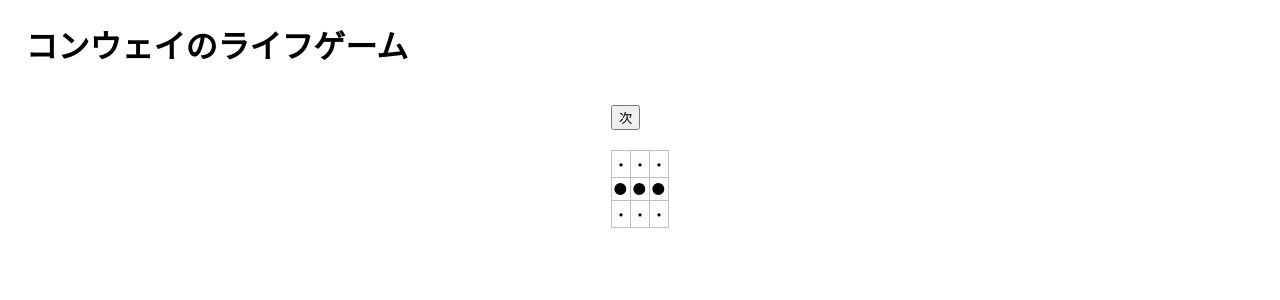
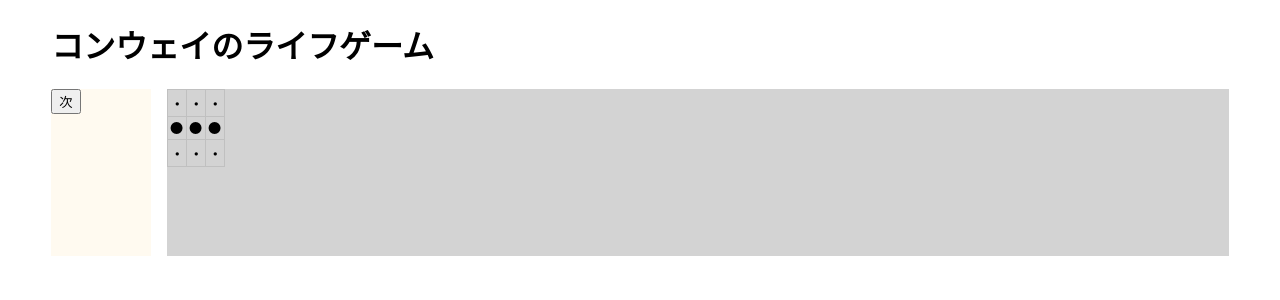
Before and after one commit to YTommy109/react_life, a React (Create React App) app: page / in a window 1280 px wide. Shown: the top 300 px of the page. Built offline with nearby package versions, Linux system fonts and the light colour scheme.

Commit message:
style: レイアウトを変えた。

```diff
--- a/src/App.js
+++ b/src/App.js
@@ -1,7 +1,7 @@
 import React from 'react'
 import { RecoilRoot } from 'recoil'
 import styled from 'styled-components'
-import LifeContainer from './containers/life'
+import LifeGame from './containers/lifegame'
 
 const Main = styled.div`
   display:          grid;
@@ -9,14 +9,11 @@ const Main = styled.div`
 `
 
 const App = () =>
-  <React.Fragment>
-    <h1>コンウェイのライフゲーム</h1>
-    <Main>
-      <RecoilRoot>
-        <LifeContainer />
-      </RecoilRoot>
-    </Main>
-  </React.Fragment>
+  <Main>
+    <RecoilRoot>
+      <LifeGame />
+    </RecoilRoot>
+  </Main>
 
 
 export default App
--- a/src/components/board.js
+++ b/src/components/board.js
@@ -1,5 +1,6 @@
 import React from 'react';
 import styled from 'styled-components'
+import Kannon from './kannon'
 
 const Table = styled.table`
   border-collapse:    collapse;
@@ -19,15 +20,18 @@ const Row = ({data, ...props}) =>
   </tr>
 
 const Board = ({state, ...props}) =>
-  <figure>
-    <figcaption>
+  <div style={{width: '92vw'}}>
+    <h1>コンウェイのライフゲーム</h1>
+
+    <Kannon left="100px">
+      <div style={{backgroundColor: 'floralwhite'}}>
         <input
               type    = "button"
               value   = "次"
               onClick = {props.handleForward}
             />
-    </figcaption>
-    <br />
+      </div>
+      <div style={{backgroundColor: 'lightgray'}}>
         <Table>
           <tbody>
             {state.map(it =>
@@ -35,7 +39,9 @@ const Board = ({state, ...props}) =>
             )}
           </tbody>
         </Table>
-  </figure>
+      </div>
+    </Kannon>
+  </div>
 
 
 export default Board
--- /dev/null
+++ b/src/components/kannon.js
@@ -0,0 +1,23 @@
+import React from 'react'
+import styled from 'styled-components'
+import PropTypes from 'prop-types'
+
+const Kannon = styled.div`
+  width:                  100%;
+  height:                 100%;
+  display:                grid;
+  grid-template-columns:  ${props=>props.left + ' ' + props.right};
+  grid-column-gap:        1rem;
+`
+
+Kannon.propTypes = {
+  left:         PropTypes.string,
+  right:        PropTypes.string
+}
+
+Kannon.defaultProps = {
+  left:         '1fr',
+  right:        '1fr'
+}
+
+export default Kannon
--- a/src/containers/life.js
+++ b/src/containers/lifegame.js
@@ -1,32 +1,21 @@
 import React from 'react';
 import {atom, useRecoilState} from 'recoil'
 import Board from '../components/board'
-
-const blinker = [[
-  [0, 0, 0],
-  [1, 1, 1],
-  [0, 0, 0]
-], [
-  [0, 1, 0],
-  [0, 1, 0],
-  [0, 1, 0]
-]]
+import engine from '../modules/engine'
 
 const lifeState = atom({
   key:          'lifeState',
   default:  {
     size:       3,
-    generation: 1,
-    status:     blinker[0]
+    status:     engine.blinker[0]
   }
 })
 
-const LifeContainer = ({...props}) => {
+const LifeGame = ({...props}) => {
   const [life, setLife] = useRecoilState(lifeState)
-  const handleForward = evt => {
+  const handleForward = event => {
     setLife(state => ({...state,
-      generation:   state.generation + 1,
-      status:       blinker[state.generation % 2]
+      status:       engine.forward(life.status)
     }))
   }
 
@@ -39,4 +28,4 @@ const LifeContainer = ({...props}) => {
 }
 
 
-export default LifeContainer
+export default LifeGame
--- /dev/null
+++ b/src/modules/engine.js
@@ -0,0 +1,21 @@
+const blinker = [[
+  [0, 0, 0],
+  [1, 1, 1],
+  [0, 0, 0]
+], [
+  [0, 1, 0],
+  [0, 1, 0],
+  [0, 1, 0]
+]]
+
+const engine = {
+  blinker: blinker,
+  forward: current => {
+    if (current.toString() == blinker[0].toString()) {
+      return blinker[1]
+    }
+    return blinker[0]
+  }
+}
+
+export default engine
```
Lines whose indentation alone changed are shown as unchanged.
